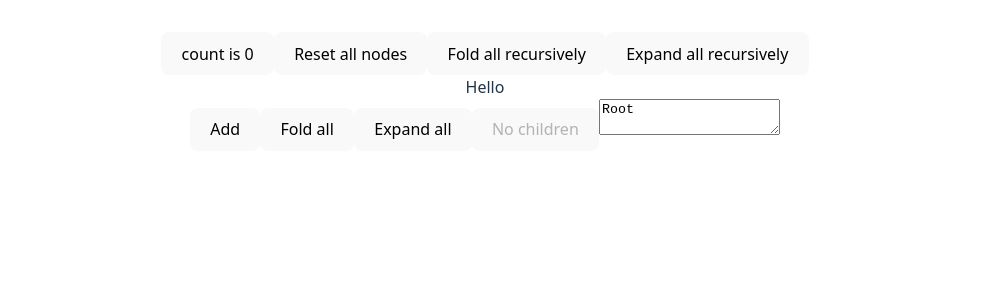
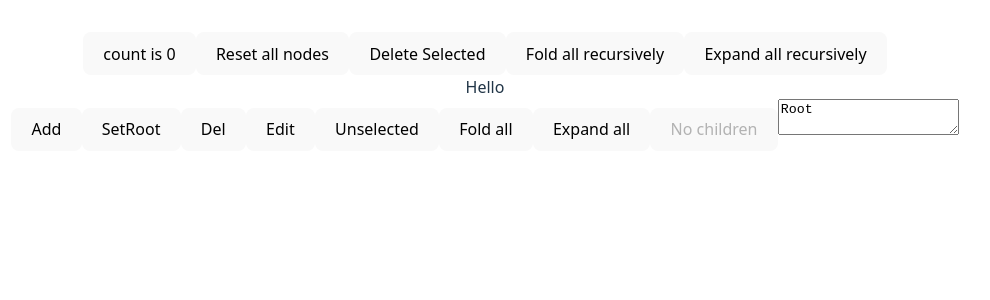
Before and after one commit to rertyy/treeview, a React (Vite) app: page / in a window 1280 px wide. Shown: the top 300 px of the page, without its empty margins (155-1145 px from the left). Built offline with nearby package versions, Linux system fonts and the light colour scheme.

Commit message:
first prototype

```diff
--- a/src/components/TreeView.tsx
+++ b/src/components/TreeView.tsx
@@ -1,6 +1,6 @@
 import { memo, useState } from "react";
 
-export type Selected = "Empty" | "Partial" | "Full";
+export type Selected = "Unselected" | "Partial" | "Selected";
 
 type RenderNodeProps = {
   node: Node;
@@ -12,12 +12,24 @@ export type Node = {
   children: string[];
   level: number;
   isOpen: boolean;
-  checkedState: Selected;
+  selectedState: Selected;
+};
+
+type NodeMap = {
+  [key: string]: Node;
 };
 
 type TreeState = {
-  nodes: Record<string, Node>;
+  nodes: NodeMap;
   rootId: string;
+};
+
+const nodeArrToMap = (nodes: Node[]) => {
+  const emptyTreeState: NodeMap = {};
+  return nodes.reduce((map, n) => {
+    map[n.key] = n;
+    return map;
+  }, emptyTreeState);
 };
 
 const setClosed = (n: Node): Node => ({ ...n, isOpen: false });
@@ -34,7 +46,7 @@ const createDefaultTreeView = (): TreeState => {
         children: [],
         level: 0,
         isOpen: true,
-        checkedState: "Empty",
+        selectedState: "Unselected",
       },
     },
   };
@@ -61,6 +73,7 @@ const TreeView = () => {
   const foldRecursively = (parent: Node) => {
     modifyRecursively(parent, setClosed);
   };
+
   const expandRecursively = (parent: Node) => {
     modifyRecursively(parent, setOpen);
   };
@@ -73,7 +86,7 @@ const TreeView = () => {
       children: [],
       level: parent.level + 1,
       isOpen: true,
-      checkedState: "Empty",
+      selectedState: "Unselected",
     };
     setTree((prev) => ({
       ...prev,
@@ -101,15 +114,124 @@ const TreeView = () => {
     }));
   };
 
+  const deleteNode = (node: Node) => {
+    if (node.key === tree.rootId) {
+      console.log("Cannot delete root");
+      return;
+    }
+    const rootNode = tree.nodes[tree.rootId];
+
+    const newNodes: Node[] = [];
+    const stack: Node[] = [rootNode];
+    while (stack.length) {
+      const curr = stack.pop()!;
+      const children: string[] = [];
+      for (const childKey of curr.children) {
+        if (childKey !== node.key) {
+          stack.push(tree.nodes[childKey]);
+          children.push(childKey);
+        }
+      }
+      newNodes.push({ ...curr, children: children });
+    }
+
+    const newNodeMap = nodeArrToMap(newNodes);
+
+    setTree((prev) => ({
+      ...prev,
+      nodes: newNodeMap,
+    }));
+  };
+
   const resetTree = () => {
     setTree(createDefaultTreeView());
+  };
+
+  // TODO
+  const setSelected = (node: Node) => {
+    // If selected, select all children
+    // Parents should update to Full or Partial accordingly
+    // TODO:
+    // If deselected, deselect all children
+    // Parents should update to Empty or Partial accordingly
+  };
+
+  const editNodeData = (node: Node, data: string) => {
+    setTree((prev) => ({
+      ...prev,
+      nodes: {
+        ...prev.nodes,
+        [node.key]: {
+          ...prev.nodes[node.key],
+          data: data,
+        },
+      },
+    }));
+  };
+  const deleteSelected = () => {
+    const rootNode = tree.nodes[tree.rootId];
+    if (rootNode.selectedState === "Selected") {
+      console.log("Cannot delete root");
+      return;
+    }
+
+    const newNodes: Node[] = [];
+    const stack: Node[] = [rootNode];
+    while (stack.length) {
+      const curr = stack.pop()!;
+      const childList: string[] = [];
+      for (const childKey of curr.children) {
+        const childNode = tree.nodes[childKey];
+        if (childNode.selectedState !== "Selected") {
+          stack.push(childNode);
+          childList.push(childNode.key);
+        }
+      }
+      newNodes.push({ ...curr, children: childList });
+    }
+
+    const newNodeMap = nodeArrToMap(newNodes);
+
+    setTree((prev) => ({
+      ...prev,
+      nodes: newNodeMap,
+    }));
+  };
+
+  const setRoot = (root: Node) => {
+    const validNodes: NodeMap = {};
+
+    const stack: string[] = [root.key];
+    while (stack.length) {
+      const nodeId = stack.pop()!;
+      const node = tree.nodes[nodeId];
+      validNodes[node.key] = node;
+
+      for (const key of node.children) {
+        stack.push(key);
+      }
+    }
+    const newTreeState: TreeState = {
+      rootId: root.key,
+      nodes: validNodes,
+    };
+    setTree(newTreeState);
+  };
+
+  // TODO: toJson
+  const toJson = () => {
+    // TODO:
   };
   const RenderNode = ({ node }: RenderNodeProps) => {
     return (
       <div style={{ paddingLeft: node.level }}>
         <button onClick={() => addChild(node)}>Add</button>
-        {/*<button onClick={() => deleteNode(node)}>Del</button>*/}
-        {/*<button onClick={() => editNode(node)}>Edit</button>*/}
+        <button onClick={() => setRoot(node)}>SetRoot</button>
+        <button onClick={() => deleteNode(node)}>Del</button>
+        <button onClick={() => editNodeData(node, crypto.randomUUID())}>
+          Edit
+        </button>
+        <button onClick={() => setSelected(node)}>{node.selectedState}</button>
         <button onClick={() => foldRecursively(node)}>Fold all</button>
         <button onClick={() => expandRecursively(node)}>Expand all</button>
         <button
@@ -142,6 +264,7 @@ const TreeView = () => {
       </button>
 
       <button onClick={resetTree}>Reset all nodes</button>
+      <button onClick={deleteSelected}>Delete Selected</button>
       <button onClick={() => foldRecursively(rootNode)}>
         Fold all recursively
       </button>
```
